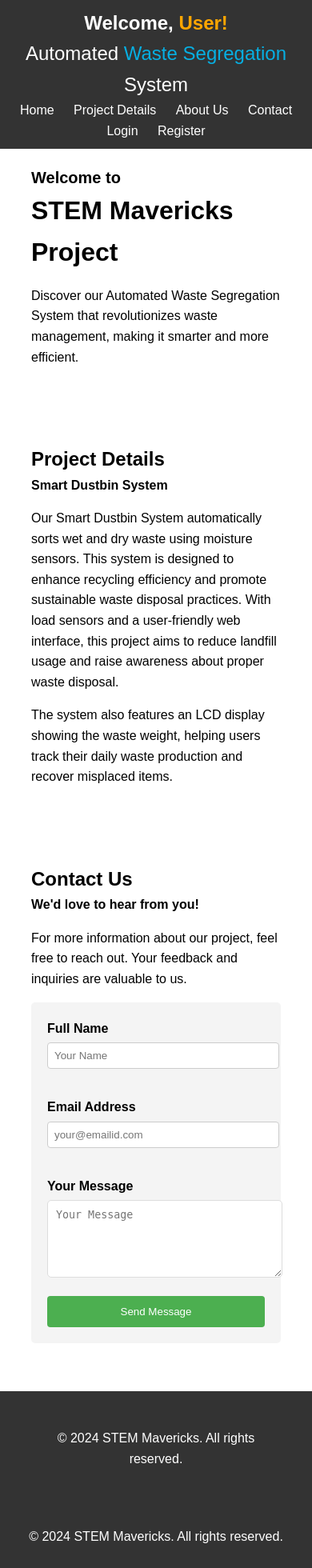
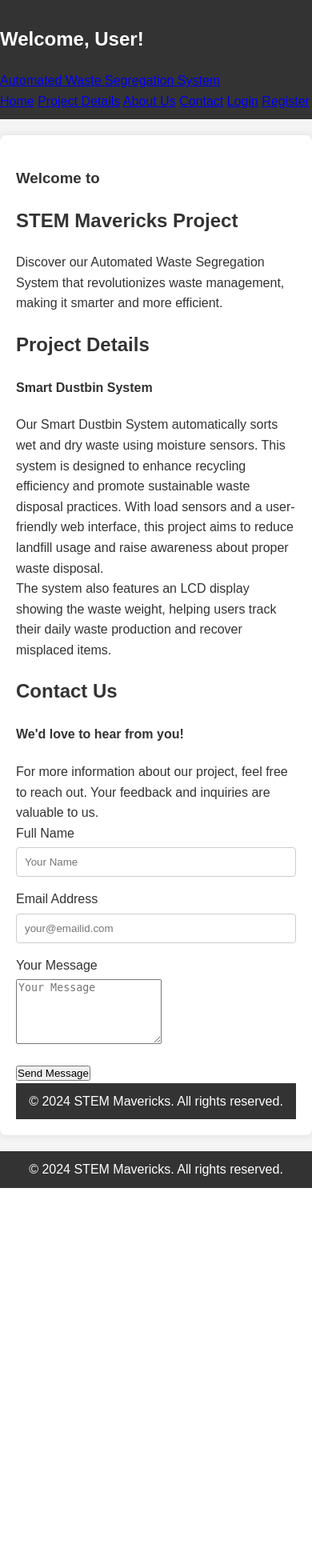
Before and after one commit to STEM-Mavericks/WasteX, a Flask app: page / in a window 390 px wide. Shown: the whole page at 80% size. After the commit the page ends 1485 px from the top, so only its background shows below. Run offline with Flask 2, Linux system fonts and the light colour scheme.

Commit message:
Auto Commit

```diff
--- a/myapp/app.py
+++ b/myapp/app.py
@@ -14,7 +14,6 @@
 load_dotenv()
 
 app = Flask(__name__)
-
 
 # Config.py merged in this app.py
 class Config:
--- a/myapp/static/css/main.css
+++ b/myapp/static/css/main.css
@@ -1,242 +1,98 @@
-/* General styles */
+/* styles.css */
+
+/* Reset some default styling */
+body, h1, p, form, input, button {
+    margin: 0;
+    padding: 0;
+    box-sizing: border-box;
+}
+
 body {
     font-family: Arial, sans-serif;
     line-height: 1.6;
-    margin: 0;
-    padding: 0;
+    background-color: #f4f4f4;
+    color: #333;
 }
 
 header {
     background: #333;
     color: #fff;
     padding: 10px 0;
-    text-align: center;
 }
 
-header .logo {
-    font-size: 1.5rem;
+header nav ul {
+    list-style: none;
+    display: flex;
+    justify-content: center;
+}
+
+header nav ul li {
+    margin: 0 15px;
+}
+
+header nav ul li a {
     color: #fff;
     text-decoration: none;
 }
 
-header .logo span {
-    color: #07afe2;
+header nav ul li a:hover {
+    text-decoration: underline;
 }
 
-.navbar a {
-    color: #fff;
-    padding: 10px;
-    text-decoration: none;
-}
-
-.navbar a:hover {
-    color: rgba(249, 244, 244, 0.784);
-}
-
-footer {
-    background: #333;
-    color: #fff;
-    padding: 10px 0;
-    text-align: center;
-}
-
-.container {
-    width: 80%;
-    margin: 0 auto;
+main {
+    max-width: 800px;
+    margin: 20px auto;
     padding: 20px;
-}
-
-.home-section, .details-section, .contact-section {
-    margin-bottom: 40px;
-}
-
-h1, h2, h3, h4 {
-    margin: 0;
-    padding: 0;
+    background: #fff;
+    border-radius: 8px;
+    box-shadow: 0 0 10px rgba(0, 0, 0, 0.1);
 }
 
 h1 {
-    font-size: 2rem;
+    margin-bottom: 20px;
+    font-size: 24px;
 }
 
-h2 {
-    font-size: 1.5rem;
-}
-
-h2.user span {
-   color:#ffa600;
-}
-
-h3 {
-    font-size: 1.25rem;
-}
-
-h4 {
-    font-size: 1rem;
-}
-
-form {
-    background: #f4f4f4;
-    padding: 20px;
-    border-radius: 5px;
-}
-
-.form-group {
+form div {
     margin-bottom: 15px;
 }
 
-.form-label {
+form label {
     display: block;
     margin-bottom: 5px;
 }
 
-.form-control {
+form input[type="text"],
+form input[type="email"],
+form input[type="password"] {
     width: 100%;
     padding: 10px;
-    border: 1px solid #ddd;
-    border-radius: 5px;
-}
-
-.btn {
-    background: #333;
-    color: #fff;
-    padding: 10px 15px;
-    border: none;
-    border-radius: 5px;
-    cursor: pointer;
-    text-align: center;
-}
-
-.btn:hover {
-    background: #555;
-}
-
-.contact-info {
-    text-decoration: none;
-}
-
-.form-footer .message {
-    color: #d9534f;
-  }
-
-  .form-footer .success {
-    color: #5bc0de;
-  }
-
-  .flash-messages {
-    margin-bottom: 20px;
-  }
-
-  .alert {
-    padding: 15px;
-    border-radius: 5px;
-    margin-bottom: 10px;
-    font-size: 1rem;
-  }
-
-  .alert-success {
-    background-color: #d4edda;
-    color: #155724;
-    border: 1px solid #c3e6cb;
-  }
-
-  .alert-danger {
-    background-color: #f8d7da;
-    color: #721c24;
-    border: 1px solid #f5c6cb;
-  }
-
-  .alert-info {
-    background-color: #d1ecf1;
-    color: #0c5460;
-    border: 1px solid #bee5eb;
-  }
-
-  .alert-warning {
-    background-color: #fff3cd;
-    color: #856404;
-    border: 1px solid #ffeeba;
-  }
-
-  /* General Settings Page Styles */
-.settings {
-    padding: 60px 20px;
-}
-
-.settings-container {
-    max-width: 800px;
-    margin: 0 auto;
-}
-
-fieldset {
-    border: none;
-    margin-bottom: 20px;
-    padding: 20px;
-    background: #f9f9f9;
-    border-radius: 8px;
-}
-
-legend {
-    font-size: 24px;
-    margin-bottom: 10px;
-    color: #333;
-}
-
-label {
-    display: block;
-    margin-bottom: 10px;
-    font-weight: bold;
-}
-
-input[type="text"], input[type="email"], input[type="password"], select {
-    width: 100%;
-    padding: 10px;
-    margin-bottom: 20px;
     border: 1px solid #ccc;
     border-radius: 4px;
 }
 
-input[type="checkbox"] {
-    margin-right: 10px;
-}
-
-button.btn {
-    background-color: #4CAF50;
+form input[type="submit"] {
+    background: #333;
     color: #fff;
-    padding: 10px 20px;
+    padding: 10px 15px;
     border: none;
     border-radius: 4px;
     cursor: pointer;
 }
 
-button.btn-danger {
-    background-color: #f44336;
+form input[type="submit"]:hover {
+    background: #555;
 }
 
-button.btn:hover {
-    background-color: #45a049;
+.error {
+    color: red;
+    font-size: 0.875em;
+    margin-top: 5px;
 }
 
-button.btn-danger:hover {
-    background-color: #e53935;
+footer {
+    text-align: center;
+    padding: 10px 0;
+    background: #333;
+    color: #fff;
 }
-
-/* Responsive Styles */
-@media (max-width: 768px) {
-    .settings-container {
-        padding: 20px;
-    }
-
-    fieldset {
-        padding: 10px;
-    }
-
-    input[type="text"], input[type="email"], input[type="password"], select {
-        padding: 8px;
-    }
-
-    button.btn, button.btn-danger {
-        width: 100%;
-        padding: 12px;
-    }
-}
```
Also changed, not shown: 1 other file.
